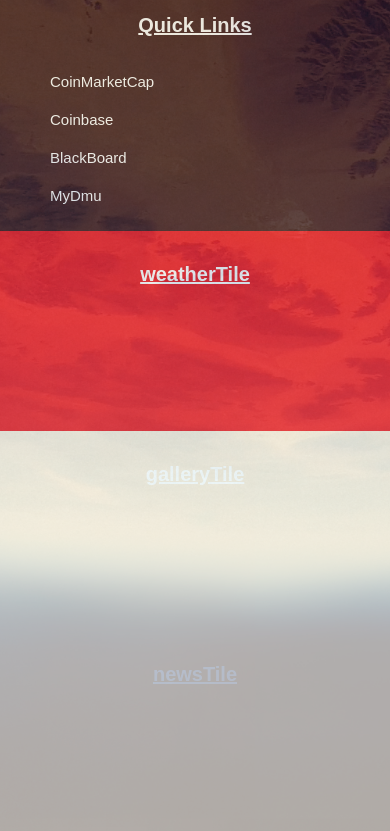
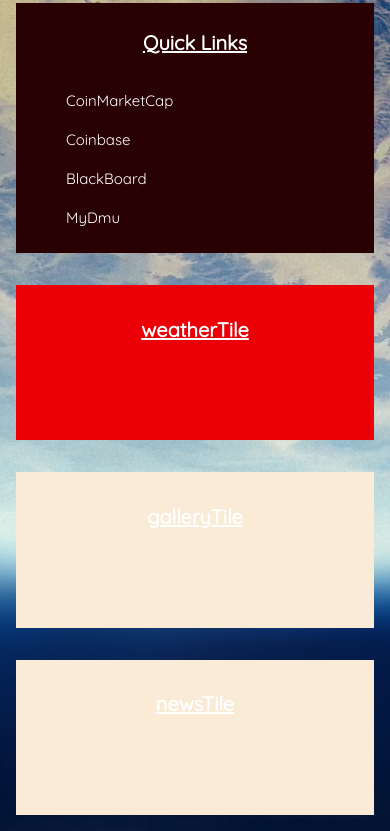
Before and after one commit to ajith1234/CTEC3905-Website, a plain HTML site: page index.html in a window 390 px wide. Shown: the part 119-950 px from the top of the page. Drawn offline with Linux system fonts and the light colour scheme.

Commit message:
added some google fonts

```diff
--- a/css/resize.css
+++ b/css/resize.css
@@ -15,9 +15,12 @@
         flex-direction: column;
     }
     .tile {
-        width: 100%;
-        margin: 0;
+        width: auto;
+        margin: 1em;
+        margin-right: 1em;
+        border-radius: 0;
+        height: 30vh;
         padding: 15px;
-        opacity: 0.7;
+
     }
 }
--- a/css/style.css
+++ b/css/style.css
@@ -1,3 +1,5 @@
+@import url('https://fonts.googleapis.com/css?family=Quicksand|Pacifico');
+
 /*Removes the body default margin and padding*/
 
 body {
@@ -9,7 +11,7 @@ body {
 /*Helper-Theme classes */
 
 .section-header {
-    font-family: Arial, Helvetica, sans-serif;
+    font-family: Quicksand;
     text-align: center;
     text-decoration: underline;
     color: white;
@@ -29,7 +31,7 @@ header {
 
 header h1 {
     text-align: center;
-    font-family: Arial, Helvetica, sans-serif;
+    font-family: Pacifico;
     margin: 0;
     opacity: 1;
 }
@@ -40,7 +42,7 @@ header h1 {
 nav {
     background-color: #960106;
     height: 3em;
-    font-family: Arial, Helvetica, sans-serif;
+    font-family: Quicksand;
     display: flex;
     flex-direction: row;
     overflow: hidden;
@@ -68,8 +70,9 @@ nav a:hover {
     width: 100%;
     min-width: 180px;
     height: 300px;
+    max-height:300px;
     margin: 1em;
-    box-sizing: border-box;
+    border-radius: 12px;
     opacity: 1;
     animation-name: fadeInOpacity;
     animation-iteration-count: 1;
@@ -96,7 +99,7 @@ nav a:hover {
 #quicklinks ul li a {
     text-decoration: none;
     color: white;
-    font-family: Arial, Helvetica, sans-serif;
+    font-family: Quicksand;
     font-size: 15px;
 }
 
```
